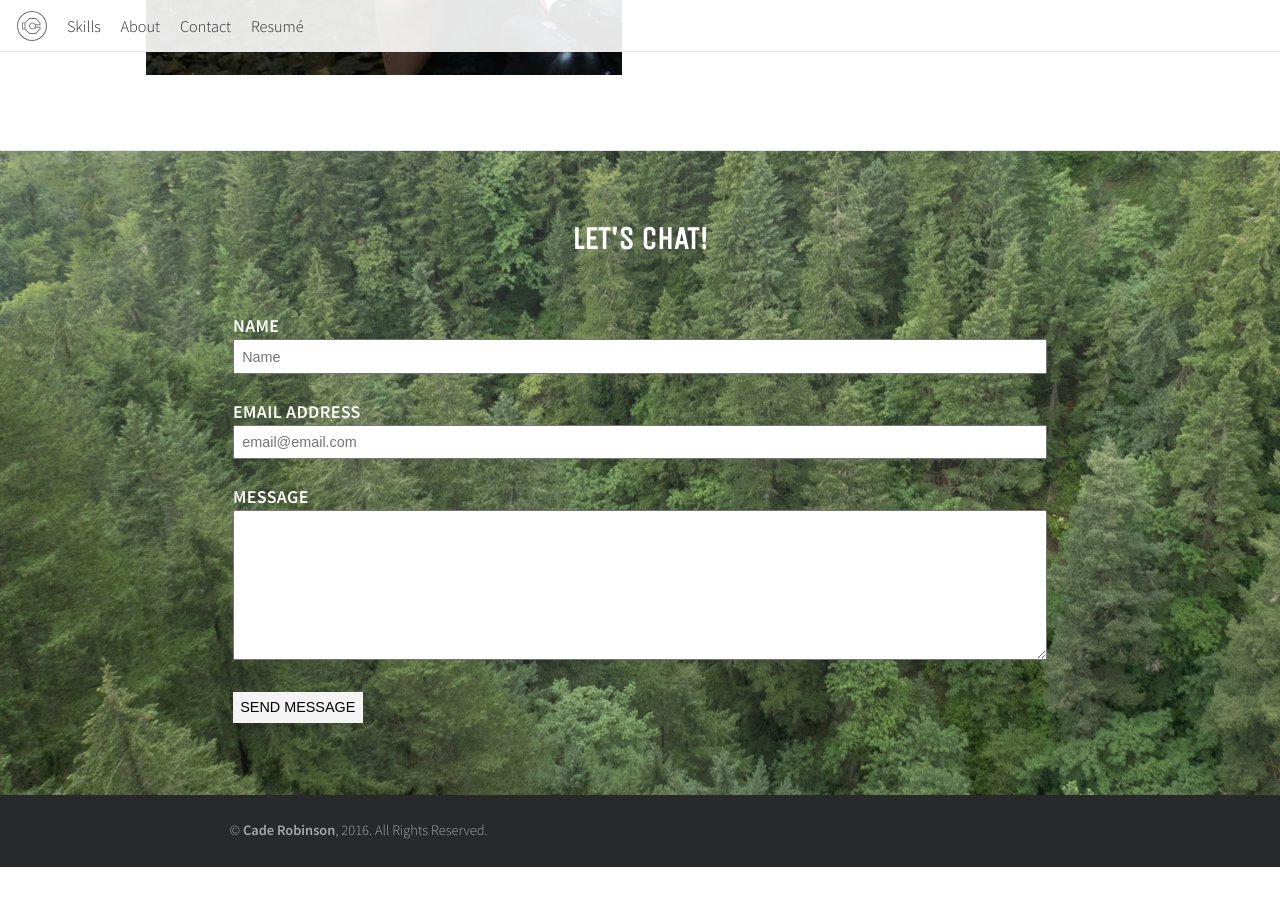
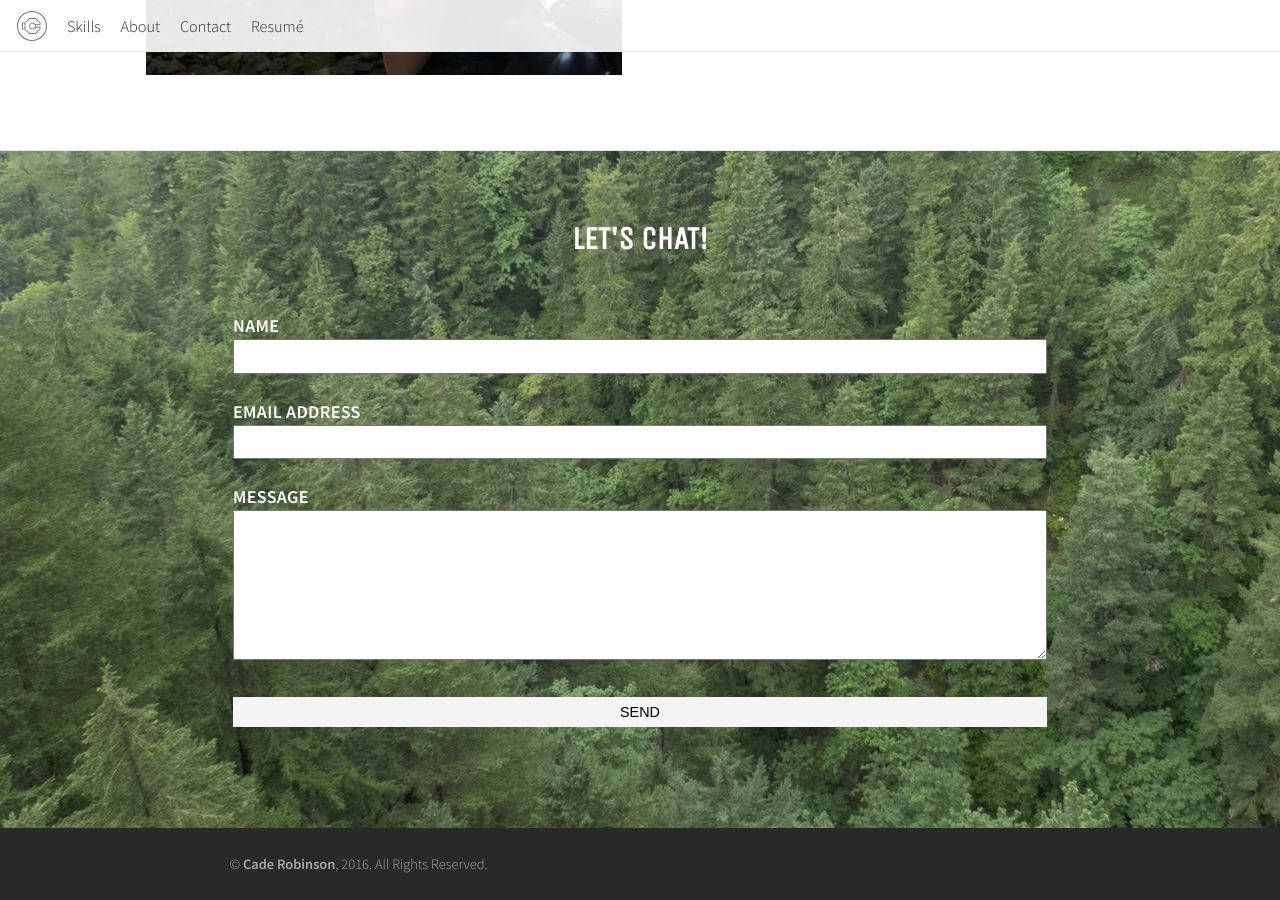
Before and after one commit to okay-cade/okay-cade.github.io, a Jekyll site: the page built from index.md, in a window 1280 px wide and 900 px high, scrolled down 2849 px. Built offline with Jekyll 4.4.1, drawn with Linux system fonts in a browser that asks for light colours; before the commit the page ends 3716 px from its top, so only the background shows below that.

Commit message:
update contact form

```diff
--- a/_layouts/home.html
+++ b/_layouts/home.html
@@ -82,14 +82,15 @@
 <section id="contact" class="l-section contact">
   <div class="l-wrapper">
     <h1 class="u-mb-large">Let's chat!</h1>
-    <form action="https://helloworks.co/app/form/send/8e384ee5c5244acd9c5c118235f5dff7" class="form">
-      <label class="form-label">Name</label>
-      <input type="text" name="name" required="" placeholder="Name">
-      <label class="form-label">Email Address</label>
-      <input type="email" name="email" required="" placeholder="email@email.com">
-      <label class="form-label">Message</label>
-      <textarea name="message" required=""></textarea>
-      <button class="button" type="submit">Send Message</button><input type="hidden" name="validator" value="true">
+    <form class="form" action="https://formspree.io/ampalanzi@gmail.com"
+          method="POST">
+        <label class="form-label">Name</label>
+        <input type="text" name="name" required="">
+        <label class="form-label" required="">Email Address</label>
+        <input type="email" name="_replyto" required="">
+        <label class="form-label">Message</label>
+        <textarea name="message" required=""></textarea>
+        <input class="button" type="submit" value="Send">
     </form>
   </div>
 </section>
```
